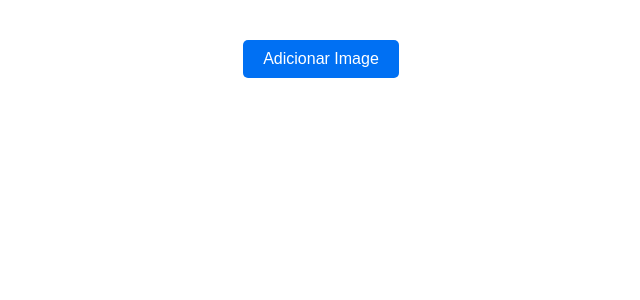
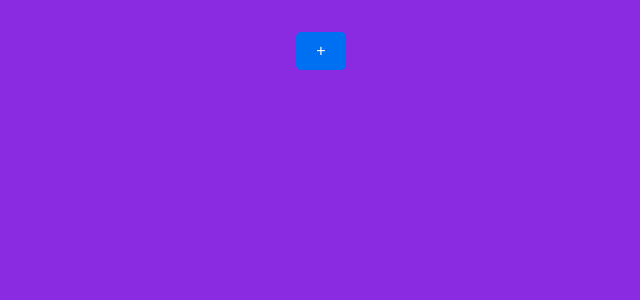
Before and after one commit to srodrigo28/react-loja, a React (Vite) app: page / in a window 1280 px wide. Shown: the top 300 px of the page, without its empty margins (319-959 px from the left). Built offline with nearby package versions, Linux system fonts and the light colour scheme.

Commit message:
created-loja4

```diff
--- a/src/App.jsx
+++ b/src/App.jsx
@@ -1,8 +1,8 @@
-import { Loja3 } from "./Loja3"
+import { Loja4 } from "./Loja4"
 function App() {
   return (
     <>
-      <Loja3 />
+      <Loja4 />
     </>
   )
 }
--- /dev/null
+++ b/src/Loja4/Loja4.css
@@ -0,0 +1,50 @@
+*{
+    margin: 0;
+    padding: 0;
+    box-sizing: border-box;
+}
+.container{
+    display: flex;
+    height: 100vh;
+    flex-direction: column;
+    align-items: center;
+    padding: 2rem;
+
+    background-color: blueviolet;
+}
+.btn-inserir{
+    display: inline-block;
+    padding: 10px 20px;
+    background-color: #0070f3;
+    color: #fff;
+    font-size: 16px;
+    border: none;
+    border-radius: 5px;
+    cursor: pointer;
+    text-align: center;
+    margin-bottom: 1rem;
+}
+.input-hidden{  display: none; }
+.box-container{
+    gap: 1rem;
+    display: flex;
+    flex-wrap: wrap;
+    margin-top: 1rem;
+    justify-content: center;
+    padding: 10px 20px;
+    width: 50%;
+}
+.box-image{
+    width: 150px;
+    height: 180px;
+    text-align: center;
+    background-color: #fff;
+    border-radius: 10px;
+}
+.image-uploaded{
+     width: auto;
+     height: auto;
+     max-height: 180px;
+     border-radius: 5px;
+     border-radius: 10px;
+}
--- /dev/null
+++ b/src/Loja4/index.jsx
@@ -0,0 +1,49 @@
+import "./Loja4.css"
+import React, { useRef, useState } from 'react';
+
+export function Loja4() {
+  const fileInputRef = useRef(null);
+  const [images, setImages] = useState([]); //array
+
+  const handleButtonClick = () => {
+    if(fileInputRef){
+      fileInputRef.current.click();
+    }else{
+      alert("falha")
+    }
+  };
+
+  const handleFileChange = () => {
+    const files = event.target.files;
+    if (files) {
+      const newImages = Array.from(files).map((file, index) => {
+        const reader = new FileReader();
+        const imageUrl = URL.createObjectURL(file);
+
+        return {
+          id: index,
+          name: file.name,
+          url: imageUrl,
+        };
+      });
+      setImages((prevImages) => [...prevImages, ...newImages]);
+    }
+  };
+
+  return (
+    <div className="container">
+      <button onClick={handleButtonClick} className="btn-inserir"> + </button>
+
+      <input type="file" ref={fileInputRef} onChange={handleFileChange}
+      accept="image/jpg, image/jpeg, image/png" multiple className="input-hidden" />
+
+      <div className="box-container">
+        {images.map((image) => (
+          <div key={image.id} className="box-image">
+            <img src={image.url} alt={image.name} className="image-uploaded"  />
+          </div>
+        ))}
+      </div>
+    </div>
+  );
+}
```
